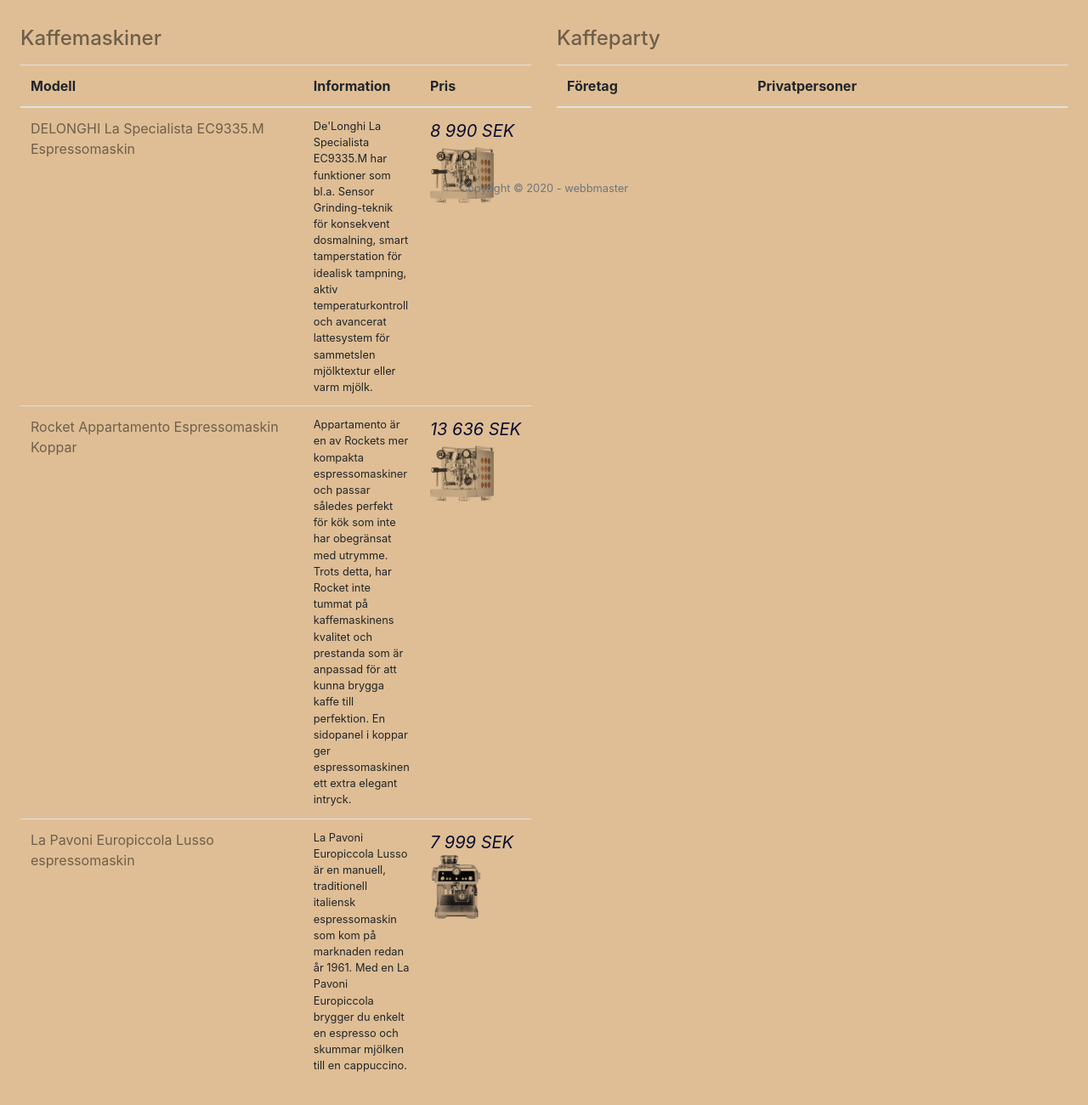
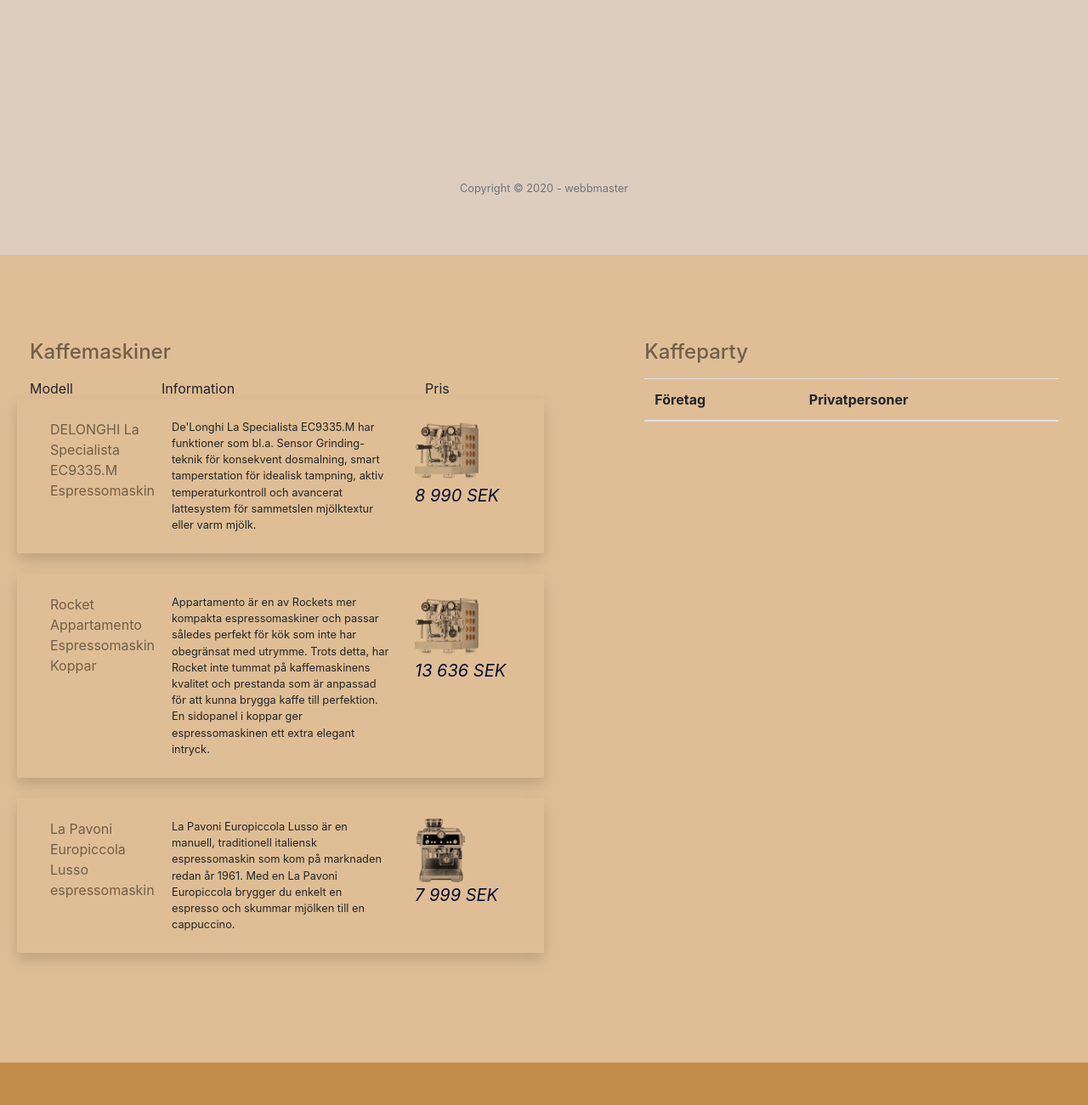
Before and after one commit to OlofTrue/Kaffeparty, a plain HTML site: page Index.html in a window 1280 px wide. Shown: the part 560-1860 px from the top of the page at 85% size. Drawn offline with Linux system fonts and the light colour scheme.

Commit message:
table -> grid

```diff
--- a/Index.html
+++ b/Index.html
@@ -69,10 +69,11 @@
     <header></header>
 
 
-    <section id="section0" style="height: 100%;background: #ddcdbf; padding-bottom: 60px;padding-top: 60px;">
-        <div class=" container-fluid  h-100">
-            <div class="row justify-content-center align-items-center h-100 pt-6">
-                <div class="col col-12">
+    <section id="section0" style="height:100%;background: #ddcdbf; padding:10px 20px 50px 20px;">
+        <div class="container-fluid">
+            <div class="row min-vh-100">
+                <!--justify-content-center align-items-center h-100--> <!--flex-grow-1 h-100-->
+                <div class="col col-12 pt-4">
                     <div class="row p-3 text-muted">
                         <div class="col col-12 col-sm-12 col-md-6 col-lg-4 col-xl-3 pt-5">
                             <h6 class="text-success ">Vad gör vi?</h6>
@@ -100,53 +101,50 @@
         </div>
     </section>
 
-    <section id="section1" style="height:100% ;background:#dfbe95;padding-bottom: 60px;padding-top: 60px;"><!--100vh-->
-        <div style="height:20%"></div>
-        <div class="row p-4">
+    <section id="section1" style="height:100% ;background:#dfbe95;padding: 100px 20px 50px 20px;">
+        <div class="container-fluid">
+            <div class="row min-vh-100">
                 <div class="col-12 col-xl-6">
-                <div class="_table-responsive-sm">
+
                     <h4 class="pb-2 text-black-50">Kaffemaskiner</h4>
-                    <table class="table table-hover">
-                        <thead>
-                            <tr>
-                                <th>Modell</th> <!--scope="col"-->
-                                <th class="col-sm-2">Information</th>
-                                <th>Pris</th>
-                            </tr>
-                        </thead>
-                        <tbody>
-                            <tr>
-                                <!--th scope="row"-->
-                                <td class="text-black-50">DELONGHI La Specialista EC9335.M Espressomaskin</th>
-                                <td class="small">De'Longhi La Specialista EC9335.M har funktioner som bl.a. Sensor Grinding-teknik för konsekvent dosmalning, smart tamperstation för idealisk tampning, aktiv temperaturkontroll och avancerat lattesystem för sammetslen mjölktextur eller varm mjölk.</td>
-                                <td class="price">
-                                    <span class="price">8 990 SEK</span><br />
+                    <div class="row">
+                        <div class="col col-3 text-capitalize">Modell</div>
+                        <div class="col col-6 text-capitalize">Information</div>
+                        <div class="col col-3 text-capitalize">Pris</div>
+                    </div>
+
+                    <div class="row shadow p-4 mb-4 bg-transparent">
+                        <div class="col col-3 text-black-50">DELONGHI La Specialista EC9335.M Espressomaskin</div>
+                        <div class="col col-6 small">De'Longhi La Specialista EC9335.M har funktioner som bl.a. Sensor Grinding-teknik för konsekvent dosmalning, smart tamperstation för idealisk tampning, aktiv temperaturkontroll och avancerat lattesystem för sammetslen mjölktextur eller varm mjölk.</div>
+                        <div class="col col-3">
                             <img src="img/maskin1.png" height="75" alt="logo">
-                                </td>
-                            </tr>
-                            <tr>
-                                <td class="text-black-50">Rocket Appartamento Espressomaskin Koppar</th>
-                                <td class="small">Appartamento är en av Rockets mer kompakta espressomaskiner och passar således perfekt för kök som inte har obegränsat med utrymme. Trots detta, har Rocket inte tummat på kaffemaskinens kvalitet och prestanda som är anpassad för att kunna brygga kaffe till perfektion. En sidopanel i koppar ger espressomaskinen ett extra elegant intryck.</td>
-                                <td class="price">
-                                    <span class="price">13 636 SEK</span><br />
+                            &nbsp;
+                            <span class="price">8 990 SEK</span>
+                        </div>
+                    </div>
+
+                    <div class="row shadow p-4 mb-4 bg-transparent">
+                        <div class="col col-3 text-black-50">Rocket Appartamento Espressomaskin Koppar</div>
+                        <div class="col col-6 small">Appartamento är en av Rockets mer kompakta espressomaskiner och passar således perfekt för kök som inte har obegränsat med utrymme. Trots detta, har Rocket inte tummat på kaffemaskinens kvalitet och prestanda som är anpassad för att kunna brygga kaffe till perfektion. En sidopanel i koppar ger espressomaskinen ett extra elegant intryck.</div>
+                        <div class="col col-3">
                             <img src="img/maskin2.png" height="75" alt="logo">
-                                </td>
-                            </tr>
-                            <tr>
-                                <td class="text-black-50">La Pavoni Europiccola Lusso espressomaskin</th>
-                                <td class="small">
-                                    La Pavoni Europiccola Lusso är en manuell, traditionell italiensk espressomaskin som kom på marknaden redan år 1961. Med en La Pavoni Europiccola brygger du enkelt en espresso och skummar mjölken till en cappuccino.
-                                </td>
-                                <td class="price">
-                                    <span class="price">7 999 SEK</span><br />
+                            &nbsp;
+                            <span class="price">13 636 SEK</span>
+                        </div>
+                    </div>
+
+                    <div class="row shadow p-4 mb-4 bg-transparent">
+                        <div class="col col-3 text-black-50">La Pavoni Europiccola Lusso espressomaskin</div>
+                        <div class="col col-6 small">La Pavoni Europiccola Lusso är en manuell, traditionell italiensk espressomaskin som kom på marknaden redan år 1961. Med en La Pavoni Europiccola brygger du enkelt en espresso och skummar mjölken till en cappuccino.</div>
+                        <div class="col col-3">
                             <img src="img/maskin3.png" height="75" alt="logo">
-                                </td>
-                            </tr>
-                        </tbody>
-                    </table>
-                </div>  <!--table-responsive -->
-            </div>  <!--col-->
-            <div class="col-12 col-xl-6">
+                            &nbsp;
+                            <span class="price">7 999 SEK</span>
+                        </div>
+                    </div>
+                </div> <!--col-->
+
+                <div class="col-12 col-xl-5 offset-xl-1">
                     <h4 class="pb-2 text-black-50">Kaffeparty</h4>
                     <table class="table">
                         <thead>
@@ -158,19 +156,21 @@
                     </table>
                 </div> <!--col-->
             </div> <!--row-->
+        </div>
     </section>
 
-    <section id="section2" style="height: 100%;background: #c28d4b; padding-bottom: 60px;padding-top: 60px;">
-
+    <section id="section2" style="height: 100%;background: #c28d4b; padding:100px 20px 50px 20px;">
+        <div class=" container-fluid">
+            <div class="row min-vh-100">
                 <h1>Om oss</h1>
                 <p>
-            Kaffeparty etablerades 2020 och är en modernkaffebutik. Vi säljer produkter med känd ursprung, historia och med spännande utveckling. Vår målsättning är att inte bara vara företagens- och privatkunder naturliga val när det gäller presenter av kaffe och dess tillbehör. Vi erbjuder föreläsningar om kaffe, te, choklad.
+                    Kaffeparty etablerades 2020 och är en modern kaffebutik. Alla produkter vi säljer har känd ursprung, med intressant historia och spännande utveckling. Kom gärna till vår butik så berättar vi mer. Vår målsättning är att vara företagens- och privatkunder naturliga val när det gäller kaffe och alla dess tillbehör. Vi erbjuder även föreläsningar om kaffe, te, choklad vid önskemål.
                 </p>
 
 
 
 
-        <div class="row">
+
                 <div class="col-4">
                     <div class="contact__image">
                         <a href="">
@@ -183,7 +183,7 @@
                         <h3><a href="">Teggan</a></h3>
                     </div>
                     <div class="contact__title">
-                    VD  /  vd
+                        VD
                     </div>
                     <div>08-108889</div>
 
@@ -203,26 +203,22 @@
                         <h3><a href="">Maggan</a></h3>
                     </div>
                     <div class="contact__title">
-                    VD  /  vd
+                        HR
                     </div>
                     <div>08-108889</div>
 
                     <div class="contact__email">
-                    <a href="mailto:tegg@tegge.se" title="Teggan">Skicka E-post</a>
+                        <a href="mailto:magg@tegge.se" title="Teggan">Skicka E-post</a>
                     </div>
                 </div>
             </div>
 
-
-        Kontakta oss
-        08-108889
-
-        info@kaffeparty.se
-
-        Öppetider
-        Måndag - fredag 10:00-18:00
-
-        Lördag 10:00-14:00
+            <br />
+            Kontakta oss på 08-108889 eller info@kaffeparty.se
+            <br />
+            Öppetider:
+            Måndag - Fredag 10:00-18:00 samt Lördag 10:00-14:00
+        </div>
 
     </section>
 
```
Lines whose indentation alone changed are shown as unchanged.
